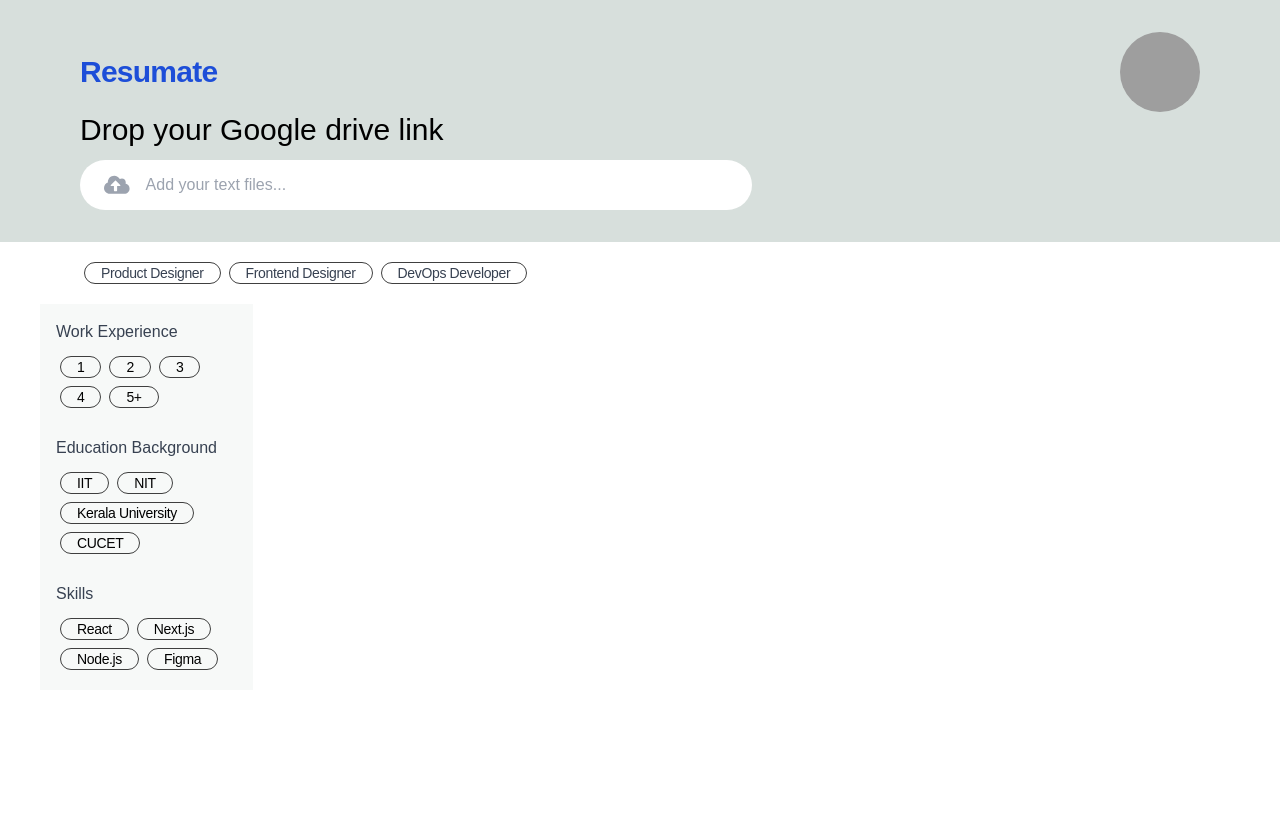
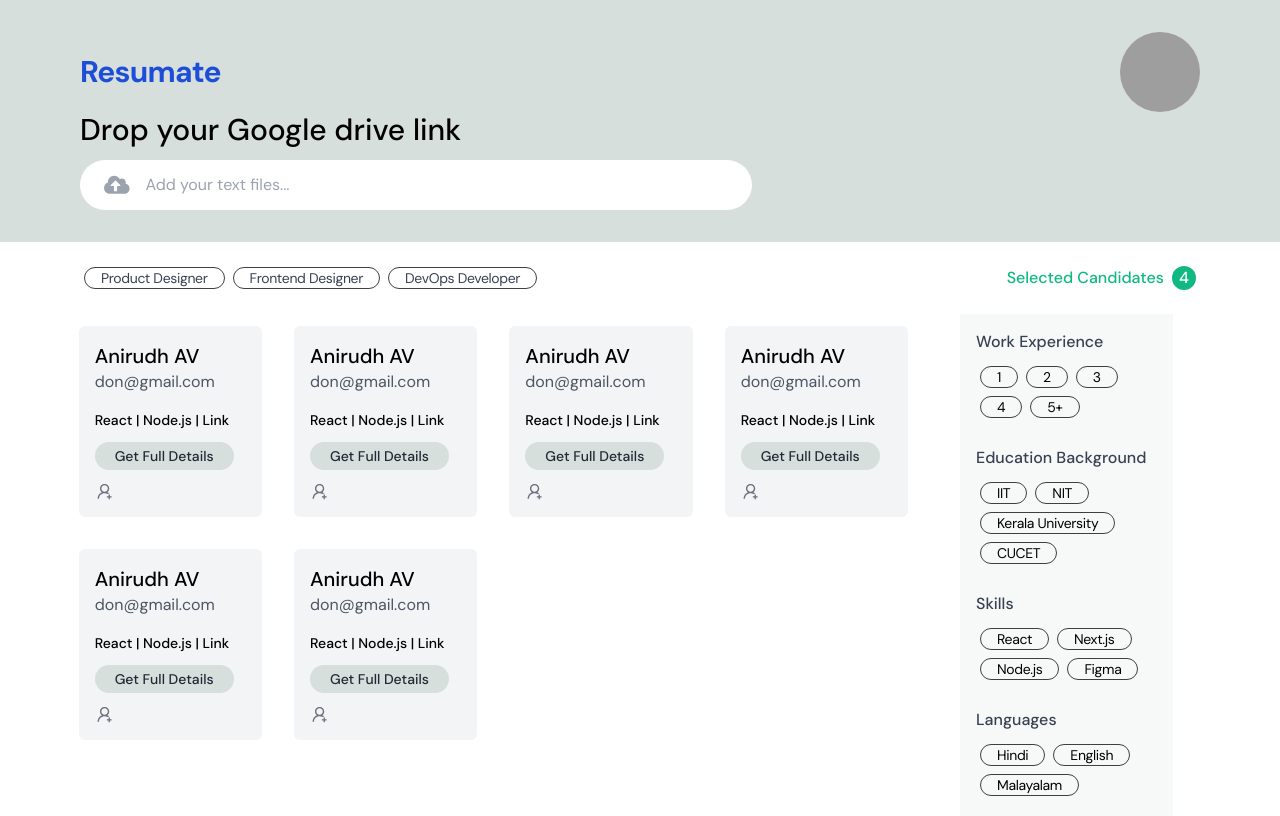
Before and after one commit to Anirudh-A-V/open-resume-analyzer, a React (Vite) app in the folder frontend/: page / in a window 1280 px wide. Built offline with nearby package versions, Linux system fonts and the light colour scheme; grey boxes are pictures that could not be loaded.

Commit message:
Change in UI

```diff
--- a/frontend/src/App.jsx
+++ b/frontend/src/App.jsx
@@ -1,4 +1,5 @@
 import { FaCloudUploadAlt } from "react-icons/fa";
+import Card from "./components/card";
 function App() {
   const experiences = ["1", "2", "3", "4", "5+"];
   const institute = ["IIT", "NIT", "Kerala University", "CUCET"];
@@ -32,7 +33,9 @@ function App() {
           </div>
         </div>
       </div>
-      <div className="flex text-gray-700 flex-row p-5 px-20">
+
+      <div className="flex flex-row justify-between text-gray-700  p-5 px-20">
+        <div className="flex-row flex items-center">
           <p className="text-sm mx-1 px-4 py-0 rounded-full tracking-tight bread-crumbs">
             Product Designer
           </p>
@@ -42,6 +45,24 @@ function App() {
           <p className="text-sm mx-1 px-4 py-0 rounded-full tracking-tight bread-crumbs">
             DevOps Developer
           </p>
+        </div>
+        <div className="">
+          <p className="p-1 font-medium flex flex-row text-emerald-500">
+            Selected Candidates{" "}
+            <div className="bg-emerald-500 ml-2 text-white flex items-center justify-center w-6 h-6 rounded-full ">
+              {4}
+            </div>
+          </p>
+        </div>
+      </div>
+      <div className="flex flex-row w-full justify-center">
+        <div className=" h-full gap-2 w-4/6 grid grid-cols-4">
+          <Card />
+          <Card />
+          <Card />
+          <Card />
+          <Card />
+          <Card />
         </div>
         <div className="p-4 bg-opacity-20 flex flex-col mx-10 bg-[#D7DFDC] w-1/6">
           <p className="font-medium text-gray-700">Work Experience</p>
@@ -54,7 +75,6 @@ function App() {
               );
             })}
           </div>
-
           <p className="font-medium mt-6 text-gray-700">Education Background</p>
           <div className="mt-2 flex flex-wrap">
             {institute.map((item) => {
@@ -65,7 +85,6 @@ function App() {
               );
             })}
           </div>
-
           <p className="font-medium mt-6 text-gray-700">Skills</p>
           <div className="mt-2 flex flex-wrap">
             {skills.map((item) => {
@@ -75,6 +94,17 @@ function App() {
                 </p>
               );
             })}
+          </div>{" "}
+          <p className="font-medium mt-6 text-gray-700">Languages</p>
+          <div className="mt-2 flex flex-wrap">
+            {languages.map((item) => {
+              return (
+                <p className="text-sm m-1 px-4 py-0 rounded-full tracking-tight bread-crumbs">
+                  {item}
+                </p>
+              );
+            })}
+          </div>
         </div>
       </div>
     </div>
--- /dev/null
+++ b/frontend/src/components/card.jsx
@@ -0,0 +1,20 @@
+import React from "react";
+
+import { AiOutlineUserAdd } from "react-icons/ai";
+function Card(props) {
+  return (
+    <div>
+      <div className="bg-gray-100 relative rounded-md p-4 m-3">
+        <p className="font-medium text-xl">Anirudh AV</p>
+        <p className="text-gray-600 mb-4">don@gmail.com</p>
+        <p className="font-medium text-sm">React | Node.js | Link</p>
+        <button className="bg-[#D7DFDC] mt-3 text-sm font-medium text-gray-800 p-1 px-5 rounded-full">
+          Get Full Details
+        </button>
+        <AiOutlineUserAdd size={"1.2rem"} className="text-gray-500 mt-3" />
+      </div>
+    </div>
+  );
+}
+
+export default Card;
--- a/frontend/src/index.css
+++ b/frontend/src/index.css
@@ -1,8 +1,8 @@
+@import url("https://fonts.googleapis.com/css2?family=DM+Sans:ital,wght@0,400;0,500;0,700;1,400;1,500;1,700&display=swap");
+
 @tailwind base;
 @tailwind components;
 @tailwind utilities;
-
-@import url("https://fonts.googleapis.com/css2?family=DM+Sans:ital,wght@0,400;0,500;0,700;1,400;1,500;1,700&display=swap");
 
 html {
 }
```
Lines whose indentation alone changed are shown as unchanged.
